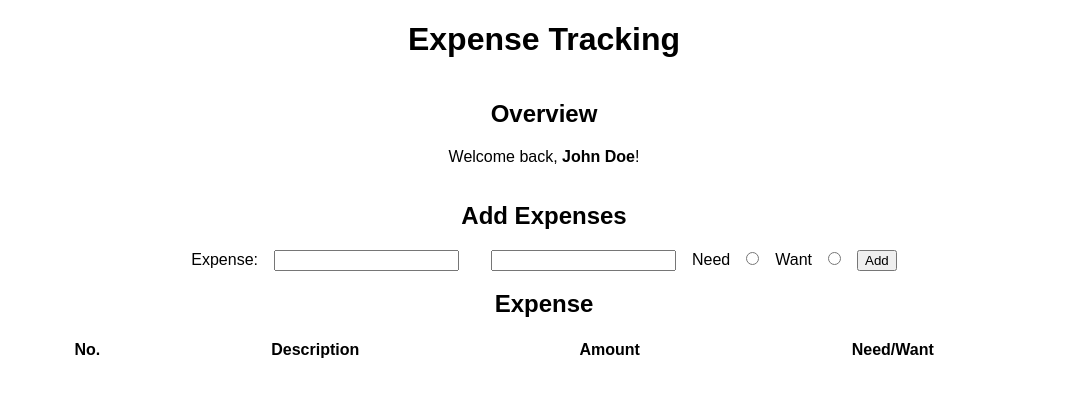
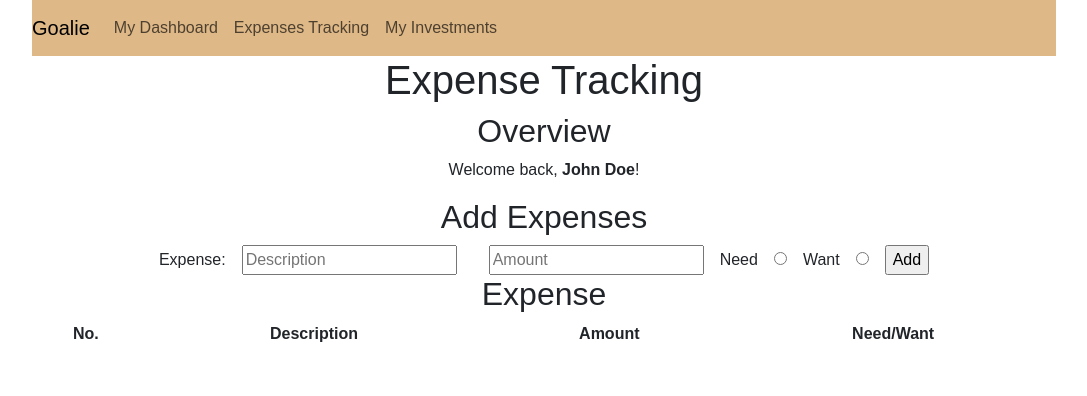
Before and after one commit to xghan99/csb-rn409, a React (Create React App) app: page / in a window 1280 px wide. Shown: the top 396 px of the page, without its empty margins (96-1183 px from the left). Built offline with nearby package versions, Linux system fonts and the light colour scheme.

Commit message:
Added navbar

```diff
--- a/package.json
+++ b/package.json
@@ -5,7 +5,9 @@
   "keywords": [],
   "main": "src/index.js",
   "dependencies": {
+    "bootstrap": "5.0.1",
     "react": "17.0.2",
+    "react-bootstrap": "1.6.0",
     "react-dom": "17.0.2",
     "react-scripts": "4.0.0"
   },
--- a/src/App.js
+++ b/src/App.js
@@ -1,3 +1,4 @@
+import TopBar from "./components/TopBar";
 import Header from "./components/Header";
 import TaskManager from "./components/TaskManager";
 
@@ -6,6 +7,7 @@ import "./styles.css";
 export default function App() {
   return (
     <div className="App">
+      <TopBar />
       <Header />
       <main>
         <TaskManager />
--- a/src/components/Header.js
+++ b/src/components/Header.js
@@ -1,5 +1,4 @@
 import { useState } from "react";
-import TaskManager from "./TaskManager";
 
 function Header() {
   return (
--- a/src/components/TaskManager.js
+++ b/src/components/TaskManager.js
@@ -1,5 +1,4 @@
 import React, { useState } from "react";
-import Header from "./Header";
 
 function TaskManager() {
   const [tasks, setTasks] = useState([]);
@@ -47,6 +46,7 @@ function TaskManager() {
               style={{ margin: "0 1rem" }}
               type="text"
               value={newTaskText}
+              placeholder="Description"
               // how do you know it's event.target.value? it just is.
               // search it up on MDN, and view react code samples
               // See: https://reactjs.org/docs/forms.html
@@ -56,6 +56,7 @@ function TaskManager() {
               style={{ margin: "0 1rem" }}
               type="text"
               value={amount}
+              placeholder="Amount"
               // how do you know it's event.target.value? it just is.
               // search it up on MDN, and view react code samples
               // See: https://reactjs.org/docs/forms.html
--- /dev/null
+++ b/src/components/TopBar.js
@@ -0,0 +1,24 @@
+import { Nav, Navbar, Form, FormControl, Button } from "react-bootstrap";
+
+import { Fragment, Component } from "react";
+import "bootstrap/dist/css/bootstrap.min.css";
+
+export default class TopBar extends Component {
+  render() {
+    return (
+      <Fragment>
+        <Navbar className="color-nav" expand="lg">
+          <Navbar.Brand href="#home">Goalie</Navbar.Brand>
+          <Navbar.Toggle aria-controls="basic-navbar-nav" />
+          <Navbar.Collapse id="basic-navbar-nav">
+            <Nav className="mr-auto">
+              <Nav.Link href="#home">My Dashboard</Nav.Link>
+              <Nav.Link href="#link">Expenses Tracking</Nav.Link>
+              <Nav.Link href="#link">My Investments</Nav.Link>
+            </Nav>
+          </Navbar.Collapse>
+        </Navbar>
+      </Fragment>
+    );
+  }
+}
--- a/src/styles.css
+++ b/src/styles.css
@@ -9,3 +9,7 @@
   flex-basis: 50%;
   flex-grow: 0;
 }
+
+.color-nav {
+  background-color: burlywood;
+}
```
